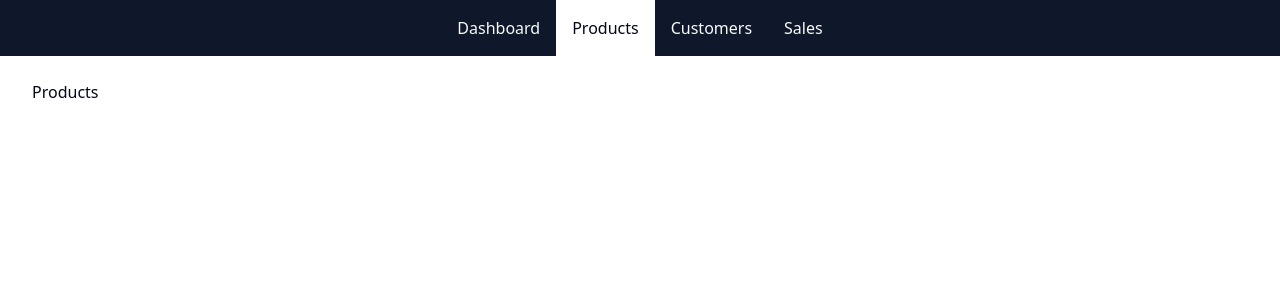
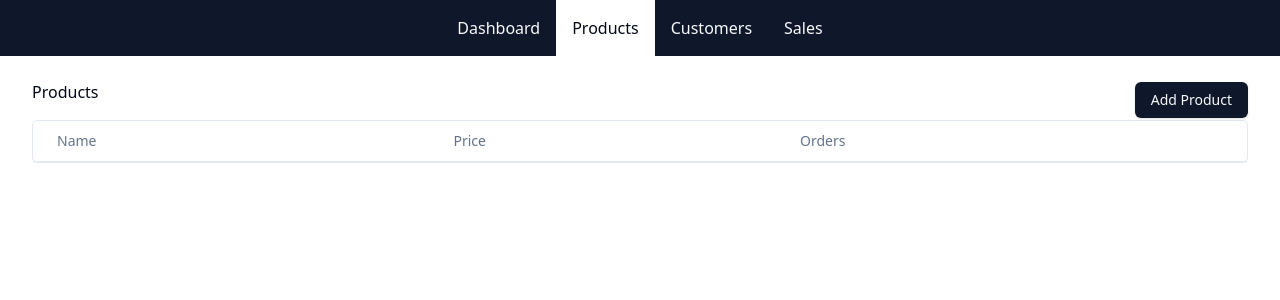
Before and after one commit to Borisresonance/E-commerce-Lumiere, a Next.js app: page /admin/products in a window 1280 px wide. Shown: the top 300 px of the page. Built offline with nearby package versions, Linux system fonts and the light colour scheme.

Commit message:
Added Producst Table, Add product componen and worked on the new product

```diff
--- a/package.json
+++ b/package.json
@@ -11,6 +11,9 @@
   "dependencies": {
     "@prisma/client": "^5.11.0",
     "@radix-ui/react-icons": "^1.3.0",
+    "@radix-ui/react-label": "^2.0.2",
+    "@radix-ui/react-slot": "^1.0.2",
+    "@tanstack/react-table": "^8.16.0",
     "@tremor/react": "^3.15.1",
     "class-variance-authority": "^0.7.0",
     "clsx": "^2.1.0",
--- /dev/null
+++ b/src/app/admin/products/new/page.tsx
@@ -0,0 +1,13 @@
+import { ProductForm } from "@/components/ProductForm";
+import { PageHeader } from "../../_components/PageHeader";
+
+export default function NewProductPage() {
+    return (
+        <>
+            <PageHeader>Add Product</PageHeader>
+            <ProductForm />
+
+        </>
+    )
+
+}
--- a/src/app/admin/products/page.tsx
+++ b/src/app/admin/products/page.tsx
@@ -1,8 +1,47 @@
 import { PageHeader } from "../_components/PageHeader"
+import { Button } from "@/components/ui/Button"
+import { Table, TableHead, TableHeader, TableRow, TableBody } from "@/components/ui/table"
+import Link from "next/link"
+
 export default function AdminProductsPage() {
     return (
         <>
-            <PageHeader>Products </PageHeader>
+            <div className="flex justify-between items-center gap-4">
+                <PageHeader>Products </PageHeader>
+                <Button>
+                    <Link href="/admin/products/new">Add Product</Link>
+                </Button>
+            </div>
+            <ProductsTable />
+
         </>
     )
 }
+
+function ProductsTable() {
+    return (
+        <div className="rounded-md border">
+            <Table>
+                <TableHeader>
+                    <TableRow>
+                        <TableHead className="w-0">
+                            <span className="sr-only">Avalilable For Purchase</span>
+                        </TableHead>
+                        <TableHead>Name</TableHead>
+                        <TableHead>Price</TableHead>
+                        <TableHead>Orders</TableHead>
+                        <TableHead className="w-0">
+                            <span className="sr-only">Actions</span>
+                        </TableHead>
+                    </TableRow>
+
+                </TableHeader>
+                <TableBody>
+
+                </TableBody>
+            </Table>
+
+        </div>
+
+    )
+}
--- /dev/null
+++ b/src/components/ProductForm.tsx
@@ -0,0 +1,12 @@
+"use client"
+
+import { Label } from "./ui/label"
+
+export function ProductForm() {
+    return <form action="">
+        <div>
+            <Label></Label>
+
+        </div>
+    </form>
+}
--- /dev/null
+++ b/src/components/ui/Button.tsx
@@ -0,0 +1,57 @@
+import * as React from "react"
+import { Slot } from "@radix-ui/react-slot"
+import { cva, type VariantProps } from "class-variance-authority"
+
+import { cn } from "@/lib/utils"
+
+const buttonVariants = cva(
+  "inline-flex items-center justify-center whitespace-nowrap rounded-md text-sm font-medium transition-colors focus-visible:outline-none focus-visible:ring-1 focus-visible:ring-ring disabled:pointer-events-none disabled:opacity-50",
+  {
+    variants: {
+      variant: {
+        default:
+          "bg-primary text-primary-foreground shadow hover:bg-primary/90",
+        destructive:
+          "bg-destructive text-destructive-foreground shadow-sm hover:bg-destructive/90",
+        outline:
+          "border border-input bg-background shadow-sm hover:bg-accent hover:text-accent-foreground",
+        secondary:
+          "bg-secondary text-secondary-foreground shadow-sm hover:bg-secondary/80",
+        ghost: "hover:bg-accent hover:text-accent-foreground",
+        link: "text-primary underline-offset-4 hover:underline",
+      },
+      size: {
+        default: "h-9 px-4 py-2",
+        sm: "h-8 rounded-md px-3 text-xs",
+        lg: "h-10 rounded-md px-8",
+        icon: "h-9 w-9",
+      },
+    },
+    defaultVariants: {
+      variant: "default",
+      size: "default",
+    },
+  }
+)
+
+export interface ButtonProps
+  extends React.ButtonHTMLAttributes<HTMLButtonElement>,
+    VariantProps<typeof buttonVariants> {
+  asChild?: boolean
+}
+
+const Button = React.forwardRef<HTMLButtonElement, ButtonProps>(
+  ({ className, variant, size, asChild = false, ...props }, ref) => {
+    const Comp = asChild ? Slot : "button"
+    return (
+      <Comp
+        className={cn(buttonVariants({ variant, size, className }))}
+        ref={ref}
+        {...props}
+      />
+    )
+  }
+)
+Button.displayName = "Button"
+
+export { Button, buttonVariants }
--- /dev/null
+++ b/src/components/ui/input.tsx
@@ -0,0 +1,25 @@
+import * as React from "react"
+
+import { cn } from "@/lib/utils"
+
+export interface InputProps
+  extends React.InputHTMLAttributes<HTMLInputElement> {}
+
+const Input = React.forwardRef<HTMLInputElement, InputProps>(
+  ({ className, type, ...props }, ref) => {
+    return (
+      <input
+        type={type}
+        className={cn(
+          "flex h-9 w-full rounded-md border border-input bg-transparent px-3 py-1 text-sm shadow-sm transition-colors file:border-0 file:bg-transparent file:text-sm file:font-medium placeholder:text-muted-foreground focus-visible:outline-none focus-visible:ring-1 focus-visible:ring-ring disabled:cursor-not-allowed disabled:opacity-50",
+          className
+        )}
+        ref={ref}
+        {...props}
+      />
+    )
+  }
+)
+Input.displayName = "Input"
+
+export { Input }
--- /dev/null
+++ b/src/components/ui/label.tsx
@@ -0,0 +1,26 @@
+"use client"
+
+import * as React from "react"
+import * as LabelPrimitive from "@radix-ui/react-label"
+import { cva, type VariantProps } from "class-variance-authority"
+
+import { cn } from "@/lib/utils"
+
+const labelVariants = cva(
+  "text-sm font-medium leading-none peer-disabled:cursor-not-allowed peer-disabled:opacity-70"
+)
+
+const Label = React.forwardRef<
+  React.ElementRef<typeof LabelPrimitive.Root>,
+  React.ComponentPropsWithoutRef<typeof LabelPrimitive.Root> &
+    VariantProps<typeof labelVariants>
+>(({ className, ...props }, ref) => (
+  <LabelPrimitive.Root
+    ref={ref}
+    className={cn(labelVariants(), className)}
+    {...props}
+  />
+))
+Label.displayName = LabelPrimitive.Root.displayName
+
+export { Label }
--- /dev/null
+++ b/src/components/ui/table.tsx
@@ -0,0 +1,120 @@
+import * as React from "react"
+
+import { cn } from "@/lib/utils"
+
+const Table = React.forwardRef<
+  HTMLTableElement,
+  React.HTMLAttributes<HTMLTableElement>
+>(({ className, ...props }, ref) => (
+  <div className="relative w-full overflow-auto">
+    <table
+      ref={ref}
+      className={cn("w-full caption-bottom text-sm", className)}
+      {...props}
+    />
+  </div>
+))
+Table.displayName = "Table"
+
+const TableHeader = React.forwardRef<
+  HTMLTableSectionElement,
+  React.HTMLAttributes<HTMLTableSectionElement>
+>(({ className, ...props }, ref) => (
+  <thead ref={ref} className={cn("[&_tr]:border-b", className)} {...props} />
+))
+TableHeader.displayName = "TableHeader"
+
+const TableBody = React.forwardRef<
+  HTMLTableSectionElement,
+  React.HTMLAttributes<HTMLTableSectionElement>
+>(({ className, ...props }, ref) => (
+  <tbody
+    ref={ref}
+    className={cn("[&_tr:last-child]:border-0", className)}
+    {...props}
+  />
+))
+TableBody.displayName = "TableBody"
+
+const TableFooter = React.forwardRef<
+  HTMLTableSectionElement,
+  React.HTMLAttributes<HTMLTableSectionElement>
+>(({ className, ...props }, ref) => (
+  <tfoot
+    ref={ref}
+    className={cn(
+      "border-t bg-muted/50 font-medium [&>tr]:last:border-b-0",
+      className
+    )}
+    {...props}
+  />
+))
+TableFooter.displayName = "TableFooter"
+
+const TableRow = React.forwardRef<
+  HTMLTableRowElement,
+  React.HTMLAttributes<HTMLTableRowElement>
+>(({ className, ...props }, ref) => (
+  <tr
+    ref={ref}
+    className={cn(
+      "border-b transition-colors hover:bg-muted/50 data-[state=selected]:bg-muted",
+      className
+    )}
+    {...props}
+  />
+))
+TableRow.displayName = "TableRow"
+
+const TableHead = React.forwardRef<
+  HTMLTableCellElement,
+  React.ThHTMLAttributes<HTMLTableCellElement>
+>(({ className, ...props }, ref) => (
+  <th
+    ref={ref}
+    className={cn(
+      "h-10 px-2 text-left align-middle font-medium text-muted-foreground [&:has([role=checkbox])]:pr-0 [&>[role=checkbox]]:translate-y-[2px]",
+      className
+    )}
+    {...props}
+  />
+))
+TableHead.displayName = "TableHead"
+
+const TableCell = React.forwardRef<
+  HTMLTableCellElement,
+  React.TdHTMLAttributes<HTMLTableCellElement>
+>(({ className, ...props }, ref) => (
+  <td
+    ref={ref}
+    className={cn(
+      "p-2 align-middle [&:has([role=checkbox])]:pr-0 [&>[role=checkbox]]:translate-y-[2px]",
+      className
+    )}
+    {...props}
+  />
+))
+TableCell.displayName = "TableCell"
+
+const TableCaption = React.forwardRef<
+  HTMLTableCaptionElement,
+  React.HTMLAttributes<HTMLTableCaptionElement>
+>(({ className, ...props }, ref) => (
+  <caption
+    ref={ref}
+    className={cn("mt-4 text-sm text-muted-foreground", className)}
+    {...props}
+  />
+))
+TableCaption.displayName = "TableCaption"
+
+export {
+  Table,
+  TableHeader,
+  TableBody,
+  TableFooter,
+  TableHead,
+  TableRow,
+  TableCell,
+  TableCaption,
+}
--- /dev/null
+++ b/src/components/ui/textarea.tsx
@@ -0,0 +1,24 @@
+import * as React from "react"
+
+import { cn } from "@/lib/utils"
+
+export interface TextareaProps
+  extends React.TextareaHTMLAttributes<HTMLTextAreaElement> {}
+
+const Textarea = React.forwardRef<HTMLTextAreaElement, TextareaProps>(
+  ({ className, ...props }, ref) => {
+    return (
+      <textarea
+        className={cn(
+          "flex min-h-[60px] w-full rounded-md border border-input bg-transparent px-3 py-2 text-sm shadow-sm placeholder:text-muted-foreground focus-visible:outline-none focus-visible:ring-1 focus-visible:ring-ring disabled:cursor-not-allowed disabled:opacity-50",
+          className
+        )}
+        ref={ref}
+        {...props}
+      />
+    )
+  }
+)
+Textarea.displayName = "Textarea"
+
+export { Textarea }
```
Also changed, not shown: 1 other file (tests, documents, lock files or other folders).
